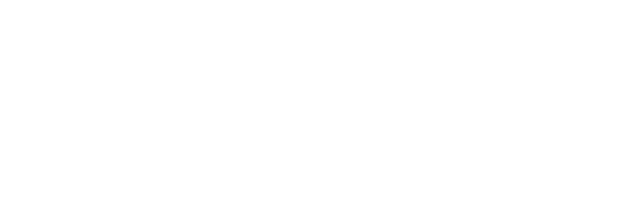
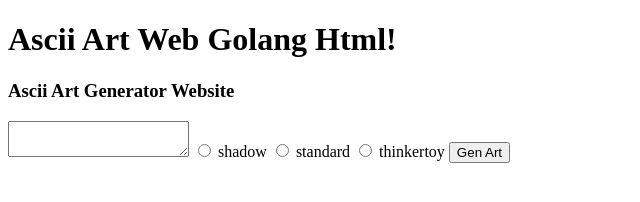
Before and after one commit to raymondproguy02/codee, a plain HTML site: page l2e/ascii-web/templates/home.html in a window 1280 px wide. Shown: the whole page, without its empty margins (0-640 px from the left). Drawn offline with Linux system fonts and the light colour scheme.

Commit message:
little fix

```diff
--- a/l2e/ascii-web/templates/home.html
+++ b/l2e/ascii-web/templates/home.html
@@ -6,6 +6,14 @@
     <title>Document</title>
 </head>
 <body>
-
+    <h1>Ascii Art Web Golang Html!</h1>
+    <form action="/ascii-art" method="post">
+        <h3>Ascii Art Generator Website</h3>
+        <textarea name="text"></textarea>
+        <input type="radio" name="banner" value="shadow"> shadow
+        <input type="radio" name="banner" value="standard"> standard
+        <input type="radio" name="banner" value="thinkertoy"> thinkertoy
+        <button type="submit">Gen Art</button>
+    </form>
 </body>
 </html>
```
